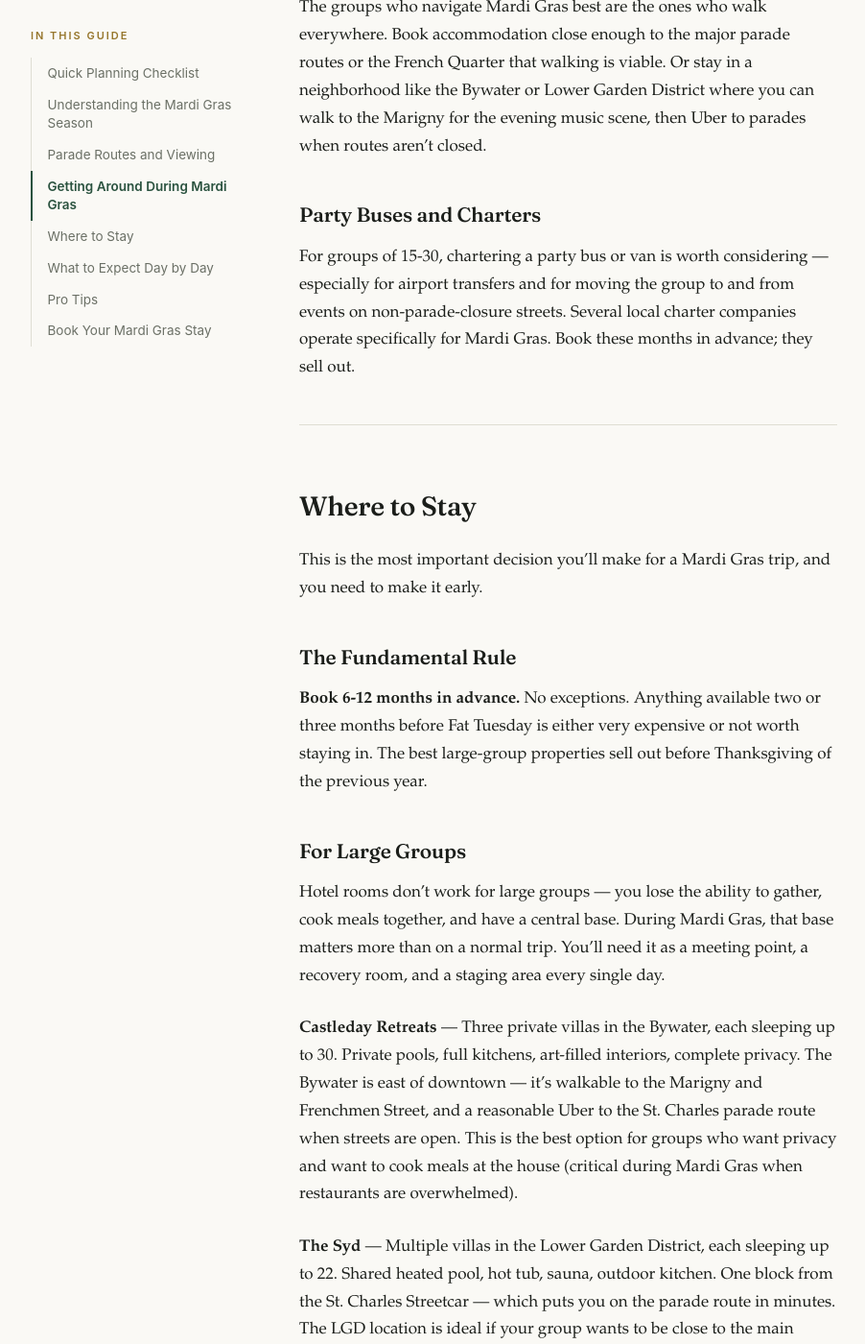
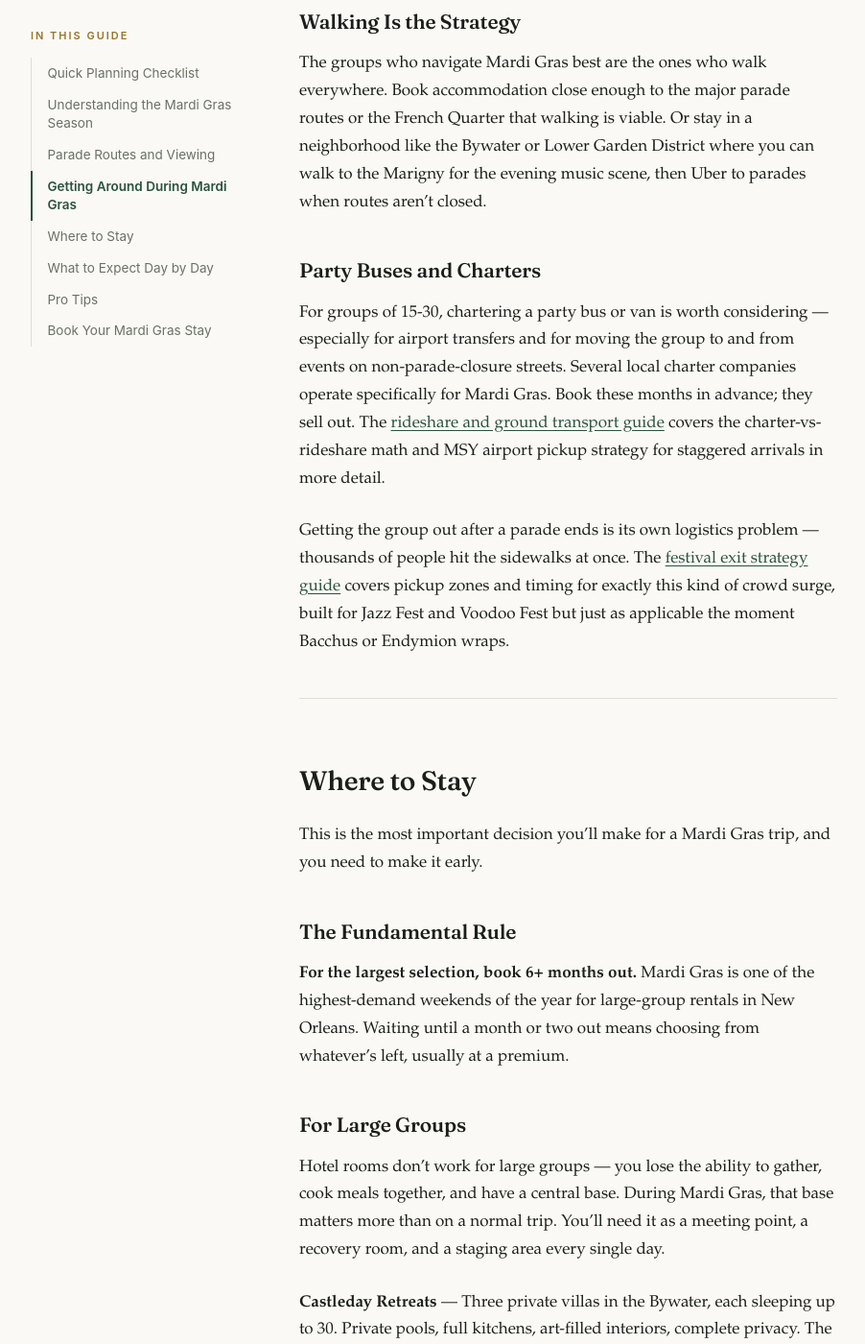
Before and after one commit to sjworth-dev/nola-group-travel, a Jekyll site: the page built from _guides/mardi-gras-group-guide.md, in a window 1280 px wide and 1400 px high, scrolled down 5751 px. Shown: the whole window at 96% size, without its empty margins (70-972 px from the left). Built offline with Jekyll 4.4.1, drawn with Linux system fonts in a browser that asks for light colours; some of the changed text lies outside the part shown.

Commit message:
seo: interlink _guides/mardi-gras-group-guide.md
One of the oldest guides on the site (2026-05-22) had zero inline
links to newer related content. Wove in 5 links across the
transportation, Marigny, accommodation, and costume sections, and
fixed two variable booking-lead-time claims to the standard "6+
months out" line.

Co-Authored-By: Claude Sonnet 5 <noreply@anthropic.com>
Claude-Session: https://claude.ai/code/session_01YLerT1xzZCpBTpJpX23Qek

```diff
--- a/_guides/mardi-gras-group-guide.md
+++ b/_guides/mardi-gras-group-guide.md
@@ -15,7 +15,7 @@ This guide covers the logistics. The events page on this site covers dates. Read
 
 ## Quick Planning Checklist
 
-- [ ] Book accommodation at least 6 months out (12 months is safer for the main weekend)
+- [ ] Book accommodation early — for the largest selection, book 6+ months out
 - [ ] Identify which parades your group wants to prioritize — map out the route
 - [ ] Plan transportation from the airport well before you arrive (rideshare surges)
 - [ ] Assign a group point person to track daily parade schedules and street closures
@@ -82,7 +82,7 @@ Bourbon Street on Fat Tuesday is something you experience rather than enjoy. It'
 
 ### Downtown/Marigny
 
-The Tremé and Marigny have their own Mardi Gras culture — more neighborhood-focused, more music-centered, less tourist-heavy. If your group wants a version of Mardi Gras that feels more local, spending time in these neighborhoods during the season is worth it. The Krewe du Vieux parade runs through the Marigny and is one of the more memorable parades of the season for the right audience (it's adult and satirical — not for family groups).
+The Tremé and Marigny have their own Mardi Gras culture — more neighborhood-focused, more music-centered, less tourist-heavy. If your group wants a version of Mardi Gras that feels more local, spending time in these neighborhoods during the season is worth it. The Krewe du Vieux parade runs through the Marigny and is one of the more memorable parades of the season for the right audience (it's adult and satirical — not for family groups). The [Krewe du Vieux guide](/guides/nola-group-krewe-du-vieux-guide/) covers why this sleeper weekend beats fighting the superkrewe crowds for groups who'd rather do Mardi Gras without the crush.
 
 ---
 
@@ -112,7 +112,9 @@ The groups who navigate Mardi Gras best are the ones who walk everywhere. Book a
 
 ### Party Buses and Charters
 
-For groups of 15-30, chartering a party bus or van is worth considering — especially for airport transfers and for moving the group to and from events on non-parade-closure streets. Several local charter companies operate specifically for Mardi Gras. Book these months in advance; they sell out.
+For groups of 15-30, chartering a party bus or van is worth considering — especially for airport transfers and for moving the group to and from events on non-parade-closure streets. Several local charter companies operate specifically for Mardi Gras. Book these months in advance; they sell out. The [rideshare and ground transport guide](/guides/nola-group-ride-share-master-guide/) covers the charter-vs-rideshare math and MSY airport pickup strategy for staggered arrivals in more detail.
+
+Getting the group out after a parade ends is its own logistics problem — thousands of people hit the sidewalks at once. The [festival exit strategy guide](/guides/nola-group-festival-exit-strategy-guide/) covers pickup zones and timing for exactly this kind of crowd surge, built for Jazz Fest and Voodoo Fest but just as applicable the moment Bacchus or Endymion wraps.
 
 ---
 
@@ -122,7 +124,7 @@ This is the most important decision you'll make for a Mardi Gras trip, and you n
 
 ### The Fundamental Rule
 
-**Book 6-12 months in advance.** No exceptions. Anything available two or three months before Fat Tuesday is either very expensive or not worth staying in. The best large-group properties sell out before Thanksgiving of the previous year.
+**For the largest selection, book 6+ months out.** Mardi Gras is one of the highest-demand weekends of the year for large-group rentals in New Orleans. Waiting until a month or two out means choosing from whatever's left, usually at a premium.
 
 ### For Large Groups
 
@@ -143,6 +145,8 @@ Both properties book out for Mardi Gras season well in advance. Don't wait.
 | French Quarter access | Either works (both 10-20 min) |
 | Frenchmen Street walking | Bywater → Castleday Retreats |
 | Cooking meals at the house | Both have full kitchens |
+
+Either neighborhood works for a Mardi Gras base — the deeper tradeoffs (privacy vs. shared amenities, walkability, price) are in the [Bywater vs. Lower Garden District comparison](/guides/nola-group-bywater-vs-lgd-deep-comparison/).
 
 ---
 
@@ -178,7 +182,7 @@ By mid-afternoon, most of the organized parades are done. The city shifts into o
 
 4. **Bring wet wipes.** The city runs out of hand soap. The streets are not clean.
 
-5. **Costume is not optional.** Being the one person not in costume on Fat Tuesday in the French Quarter is genuinely uncomfortable. Something simple is fine.
+5. **Costume is not optional.** Being the one person not in costume on Fat Tuesday in the French Quarter is genuinely uncomfortable. Something simple is fine — the [costume guide](/guides/nola-group-mardi-gras-costume-guide/) covers what actually works for a group without everyone spending a fortune.
 
 6. **Don't leave your spot on St. Charles if you want it back.** Locals stake out spots early with chairs and tape. Once a good spot is claimed, it's claimed.
 
```
Also changed, not shown: ROADMAP-ARCHIVE.md (+1 -0 lines).
